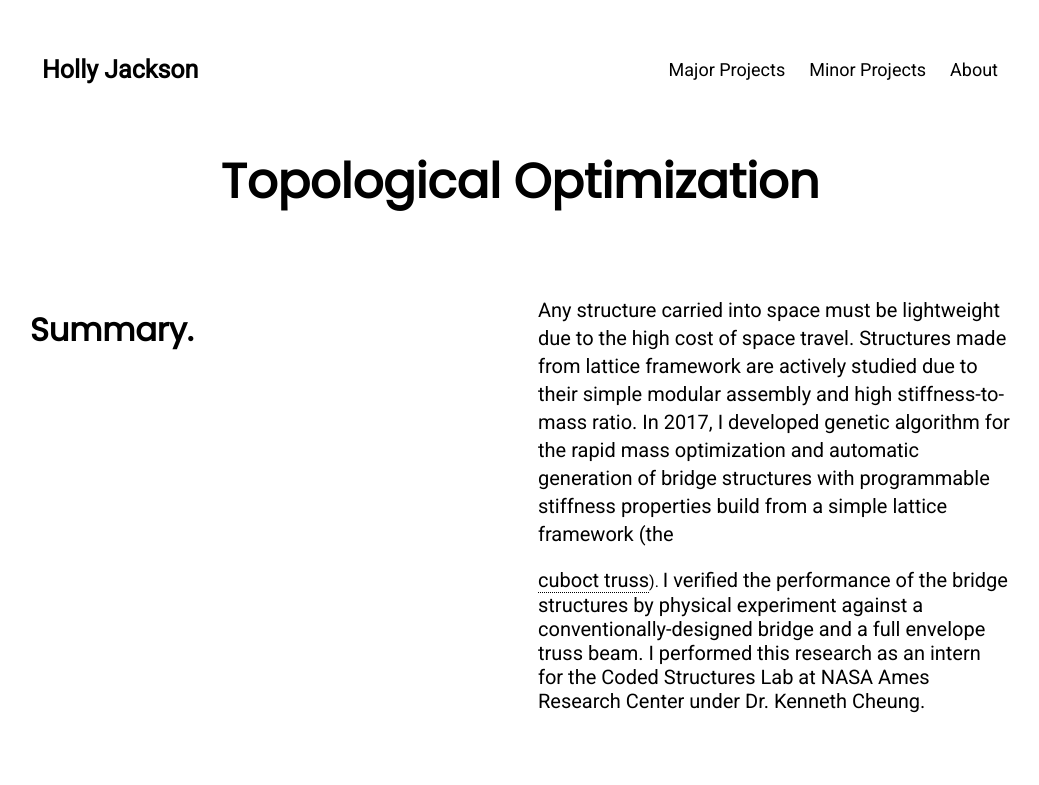
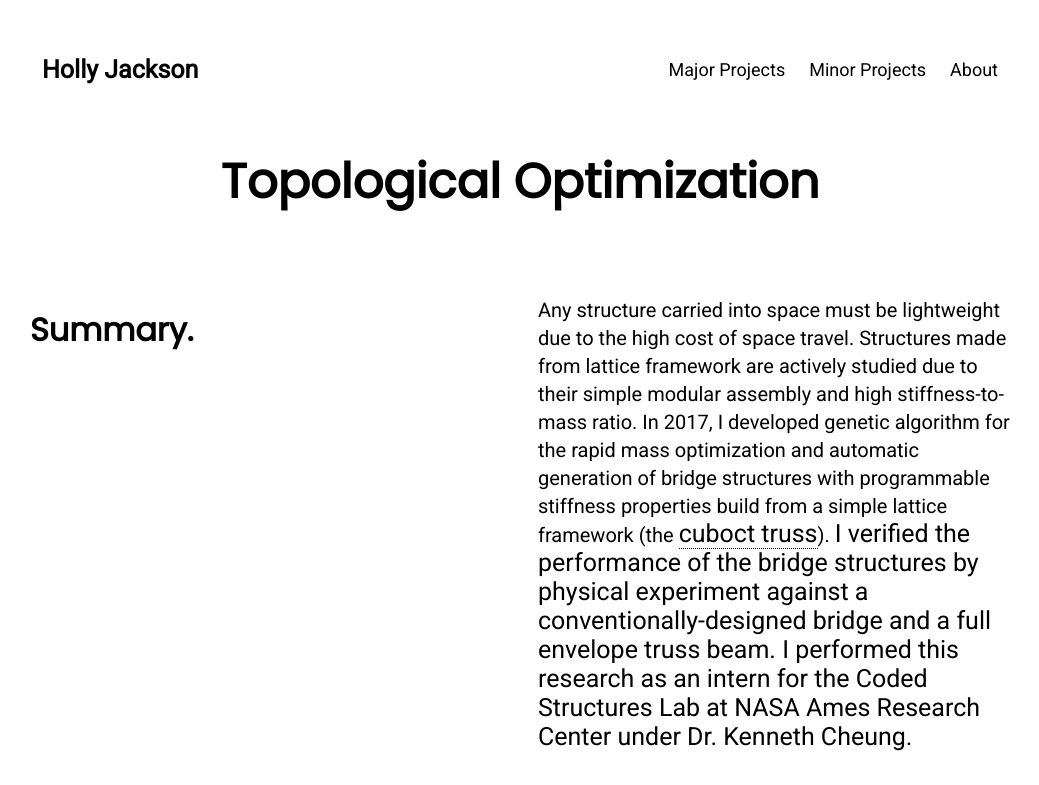
Before and after one commit to hollyjackson/hollyjackson.github.io, a Jekyll site: the page built from major-projects/topological-optimization/index.html, in a window 1280 px wide. Shown: the top 785 px of the page, without its empty margins (120-1159 px from the left). Built offline with Jekyll 4.4.1, drawn with Linux system fonts in a browser that asks for light colours; grey boxes are pictures that could not be loaded.

Commit message:
put tooltip inline

```diff
--- a/major-projects/topological-optimization/index.html
+++ b/major-projects/topological-optimization/index.html
@@ -12,7 +12,7 @@ menu: <a href="/">Major Projects</a><a href="/minor-projects">Minor Projects</a>
     </div>
     <div class="column_grid">
         <div class="content">
-            <p style="text-align:left">Any structure carried into space must be lightweight due to the high cost of space travel.  Structures made from lattice framework are actively studied due to their simple modular assembly and high stiffness-to-mass ratio.  In 2017, I developed genetic algorithm for the rapid mass optimization and automatic generation of bridge structures with programmable stiffness properties build from a simple lattice framework (the <div class="tooltip">cuboct truss<span class="tooltiptext"><img src="/major-projects/topological-optimization/octahedron_solidworks.png" style="width:50%;">The cuboct truss is a support structure formed from repeating octahedral units.</span></div>).  <a style="font-size:1.25em;">I verified the performance of the bridge structures by physical experiment against a conventionally-designed bridge and a full envelope truss beam.  I performed this research as an intern for the Coded Structures Lab at NASA Ames Research Center under Dr. Kenneth Cheung.</a></p>
+            <p style="text-align:left">Any structure carried into space must be lightweight due to the high cost of space travel.  Structures made from lattice framework are actively studied due to their simple modular assembly and high stiffness-to-mass ratio.  In 2017, I developed genetic algorithm for the rapid mass optimization and automatic generation of bridge structures with programmable stiffness properties build from a simple lattice framework (the <span class="tooltip">cuboct truss<span class="tooltiptext"><img src="/major-projects/topological-optimization/octahedron_solidworks.png" style="width:50%;">The cuboct truss is a support structure formed from repeating octahedral units.</span></span>).  <a style="font-size:1.25em;">I verified the performance of the bridge structures by physical experiment against a conventionally-designed bridge and a full envelope truss beam.  I performed this research as an intern for the Coded Structures Lab at NASA Ames Research Center under Dr. Kenneth Cheung.</a></p>
         </div>
     </div>
 </div>
```
